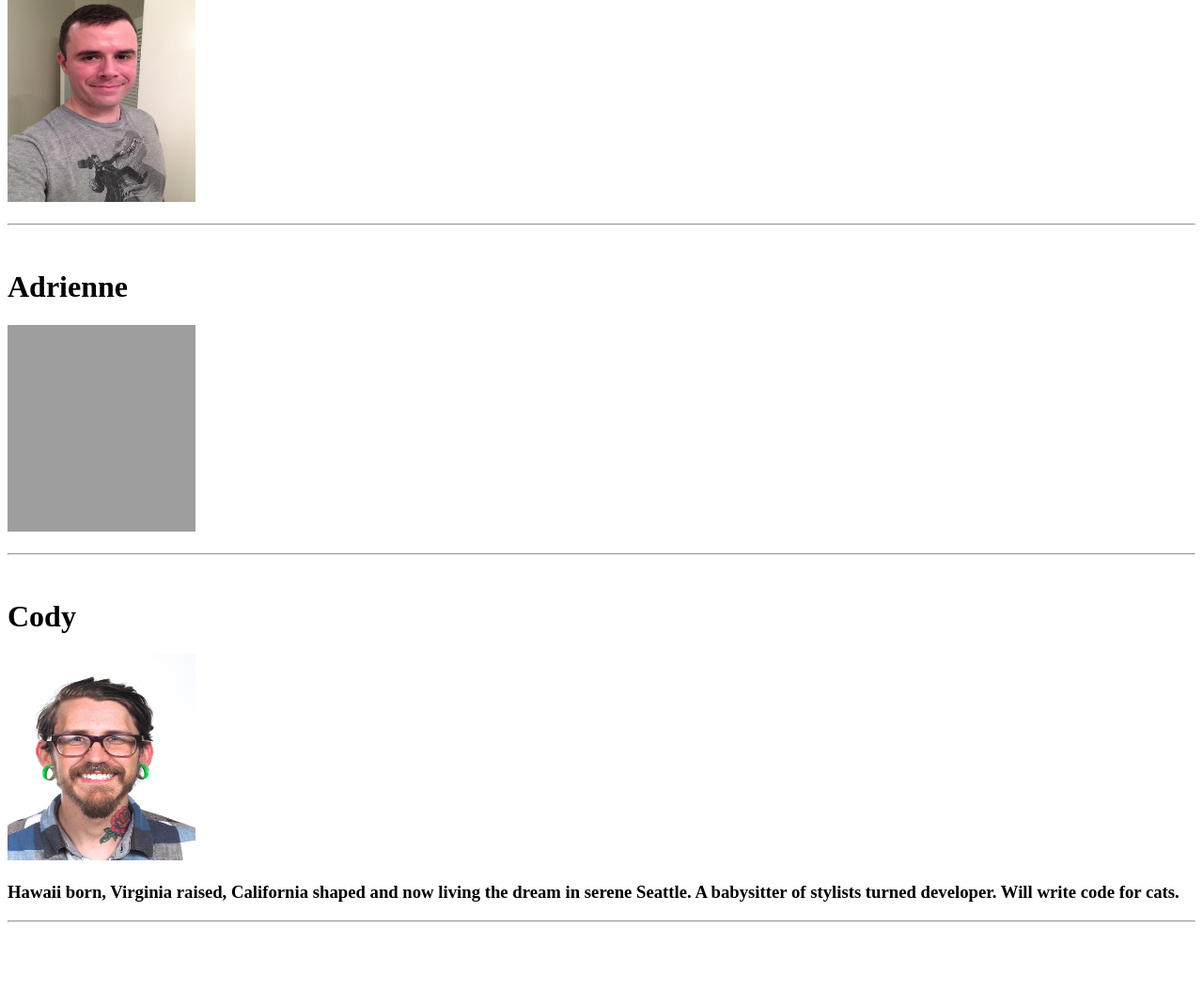
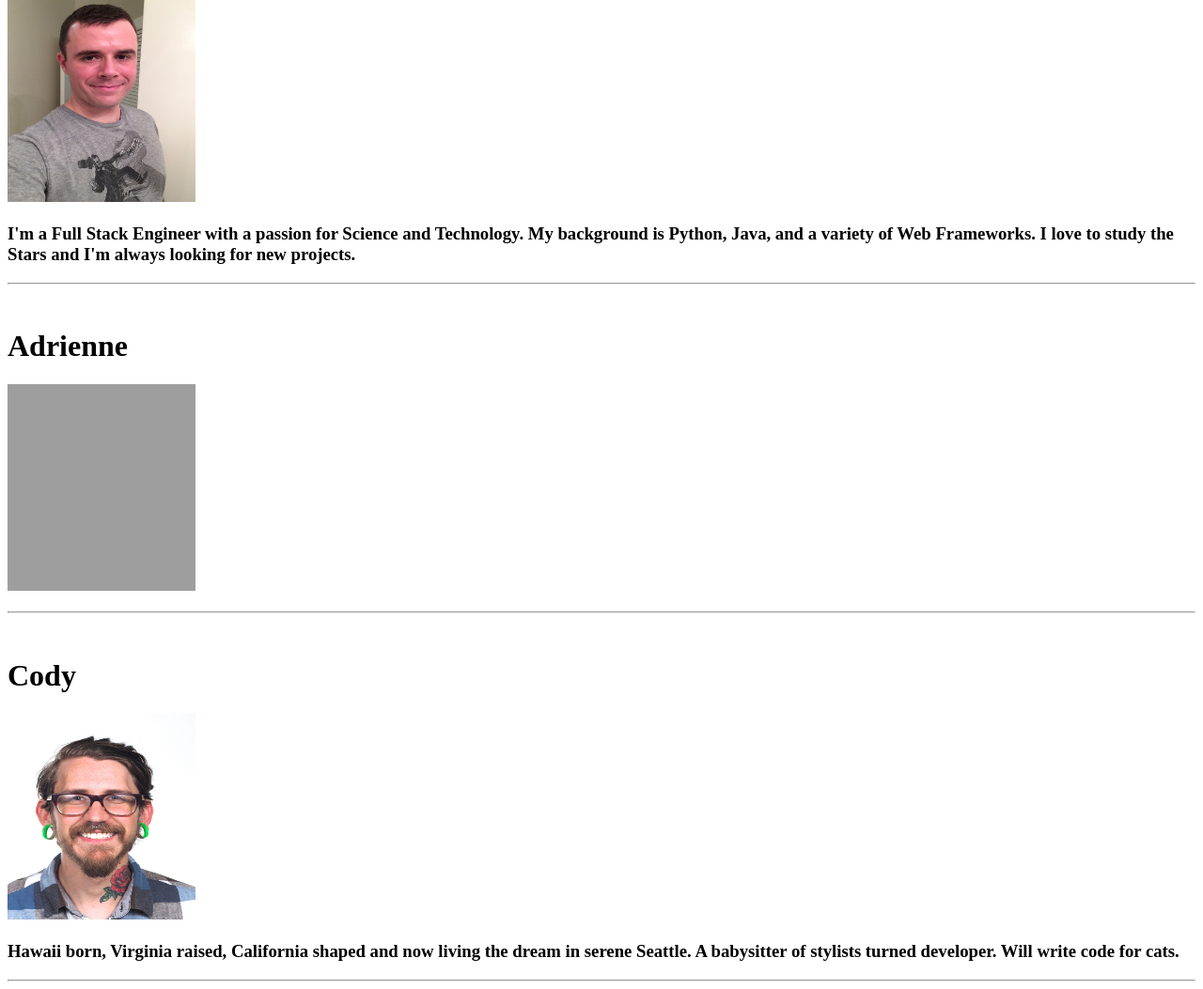
Before and after one commit to dave5801/space-rocks, a Python web app: template space_rocks/templates/about_us.jinja2 in a window 1280 px wide. Shown: the part 806-1859 px from the top of the page at 94% size. Before the commit the page ends 1788 px from the top, so only its background shows below. Run offline with Jinja, Linux system fonts and the light colour scheme; the template is opened without the code that fills it, so the values that code supplies are empty; grey boxes are pictures that could not be loaded.

Commit message:
david about us blurb

```diff
--- a/space_rocks/templates/about_us.jinja2
+++ b/space_rocks/templates/about_us.jinja2
@@ -15,7 +15,7 @@
 
         <div  style="clear: both;"><br><h1>David</h1>
             <img src="../static/imgs/david_profile.jpg" width="200" height="220">
-            <span class="adoutus"><h3></h3></span>
+            <span class="adoutus"><h3>I'm a Full Stack Engineer with a passion for Science and Technology. My background is Python, Java, and a variety of Web Frameworks. I love to study the Stars and I'm always looking for new projects.</h3></span>
         </div><hr>
 
         <div class="adoutus" style="clear: both;"><br><h1>Adrienne</h1>
```
